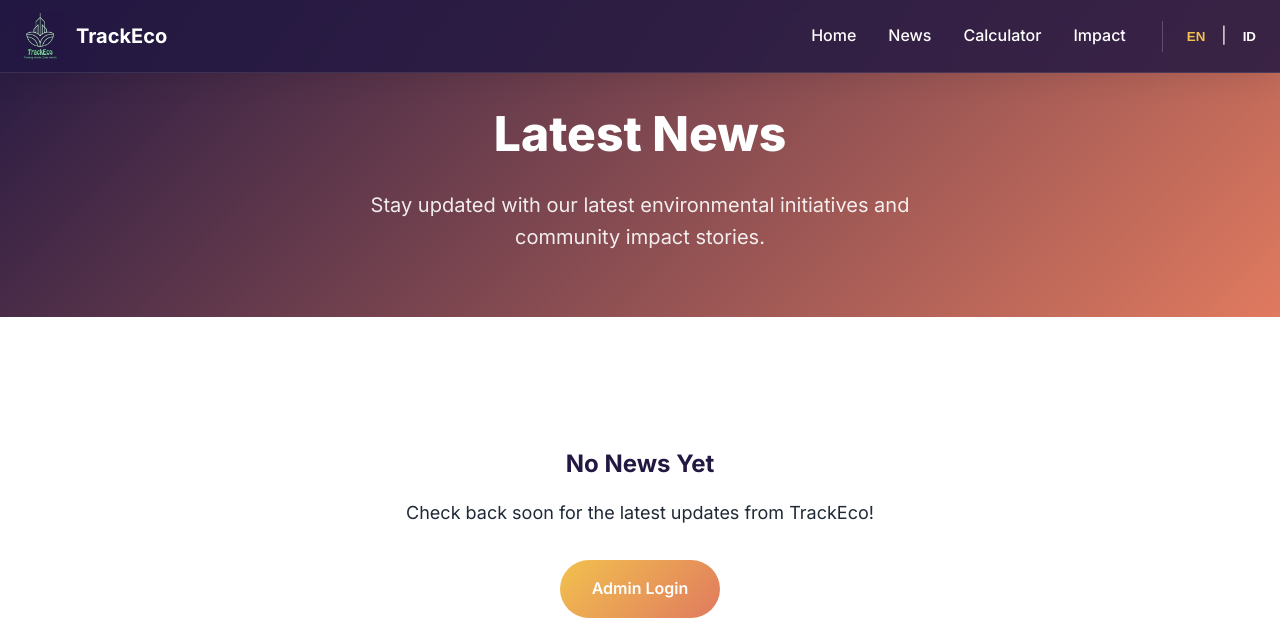
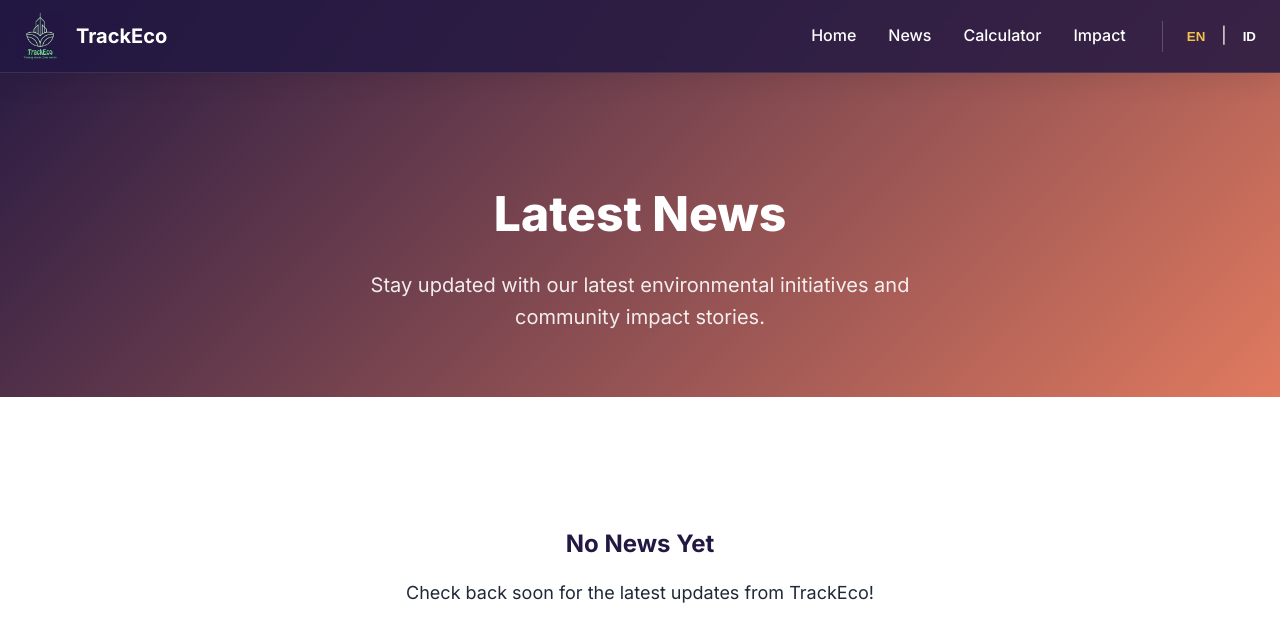
Before and after one commit to ray-caster/trackecoweb, a Flask app: page /news in a window 1280 px wide. Shown: the top 637 px of the page. Run offline with Flask 3, Linux system fonts and the light colour scheme; data that the repository does not hold is empty.

Commit message:
Update news.html

```diff
--- a/templates/news.html
+++ b/templates/news.html
@@ -11,6 +11,7 @@ Surabaya.{% endblock %}
         background: linear-gradient(135deg, var(--primary-color), var(--secondary-color));
         color: var(--white-color);
         padding: 6rem 0 4rem;
+        padding-top: calc(80px + 6rem);
         text-align: center;
     }
 
```
